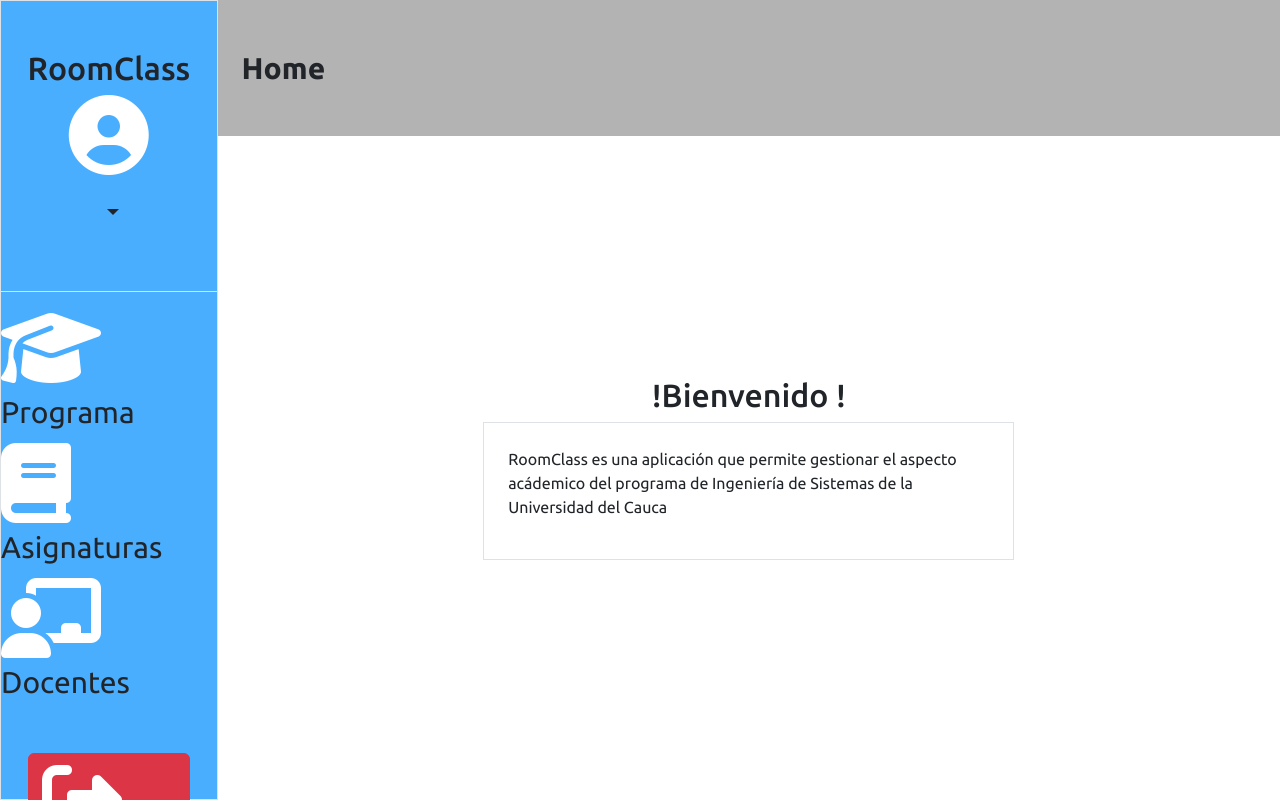
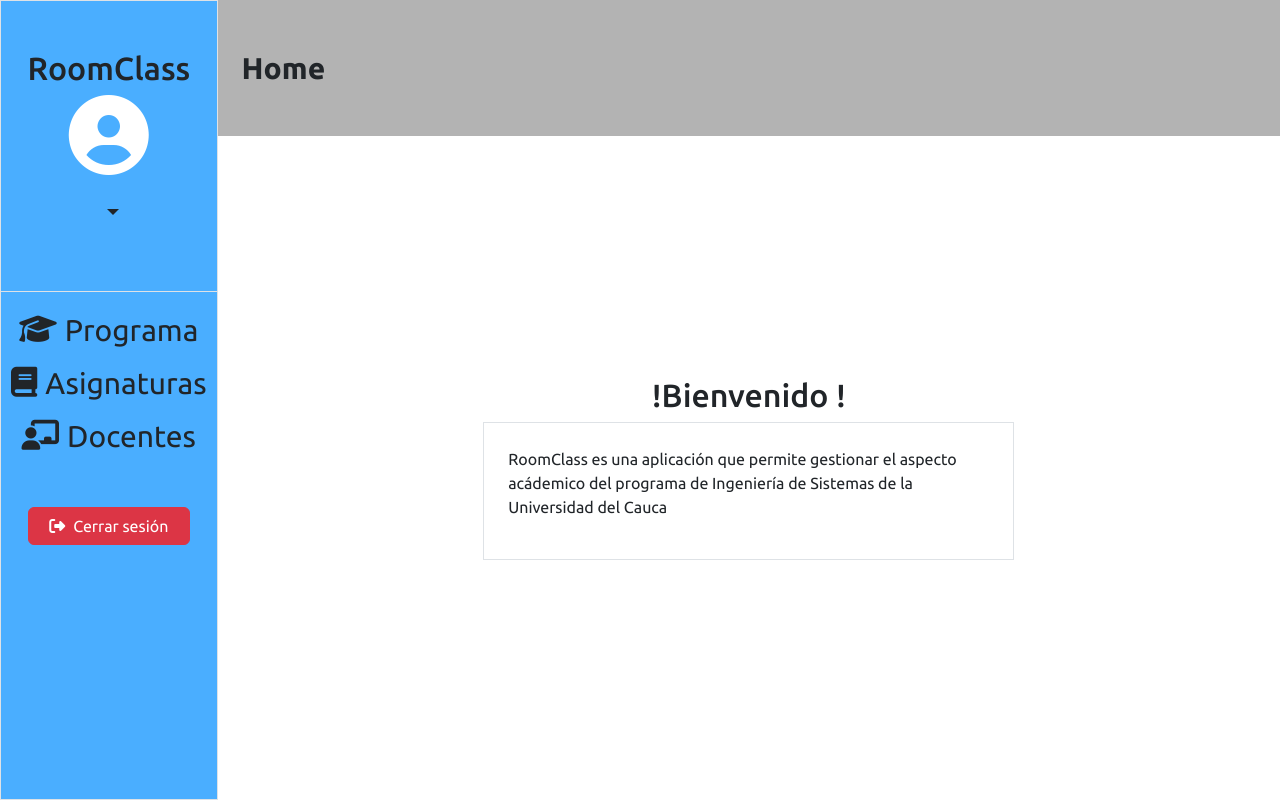
Before and after one commit to juliandross/RoomClassFront, an Angular app in the folder roomclass-app/: page /home in a window 1280 px wide. Built offline with nearby package versions, Linux system fonts and the light colour scheme; no server answers; sample sign-in values are in the browser's storage.

Commit message:
sidebarBetter

```diff
--- a/roomclass-app/src/app/shared/sidebar/sidebar.component.css
+++ b/roomclass-app/src/app/shared/sidebar/sidebar.component.css
@@ -2,10 +2,20 @@
     background-color: var(--secondary-color);
     height: 100vh;
 }
-i{
+
+/* Solo el ícono principal grande */
+.siderbar-container .fa-circle-user {
     color: white;
     font-size: 80px;
 }
+
+/* Íconos pequeños en menú y links */
+.siderbar-container .fa-sm {
+    font-size: 1em !important;
+    color: inherit;
+}
+
+/* Links */
 a{
     font-size: 30px;
     text-decoration: none;
--- a/roomclass-app/src/app/shared/sidebar/sidebar.component.html
+++ b/roomclass-app/src/app/shared/sidebar/sidebar.component.html
@@ -1,7 +1,7 @@
 <div class="siderbar-container w-100 border radious">
     <div class="user-info d-flex flex-column align-items-center my-5">
         <h2>RoomClass</h2>
-        <i class="fa-solid fa-circle-user fa-3x"></i>
+        <i class="fa-solid fa-circle-user fa-2x"></i>
         <div class="mt-3 d-flex align-items-center">
             <h3 class="me-2">{{user?.first_name}} {{user?.last_name}}</h3>
             <div class="dropdown">
@@ -9,12 +9,12 @@
                 <ul class="dropdown-menu">
                     <li>
                         <button class="dropdown-item" type="button" (click)="goToUserManagement()">
-                            <i class="fa-solid fa-user-gear me-2"></i>Gestionar usuario
+                            <i class="fa-solid fa-user-gear me-2 fa-sm"></i>Gestionar usuario
                         </button>
                     </li>
                     <li>
                         <button class="dropdown-item" type="button" (click)="logout()">
-                            <i class="fa-solid fa-right-from-bracket me-2"></i>Cerrar sesión
+                            <i class="fa-solid fa-right-from-bracket me-2 fa-sm"></i>Cerrar sesión
                         </button>
                     </li>
                 </ul>
@@ -24,18 +24,18 @@
     </div>
     <div class="links d-flex flex-column align-items-center border-top py-3">
         <a class="link mb-2" [routerLink]="'/home/programa'" routerLinkActive="active">
-            <i class="fa-solid fa-graduation-cap me-2"></i>Programa
+            <i class="fa-solid fa-graduation-cap me-2 fa-sm"></i>Programa
         </a>
         <a class="link mb-2" [routerLink]="'/home/asignaturas'" routerLinkActive="active">
-            <i class="fa-solid fa-book me-2"></i>Asignaturas
+            <i class="fa-solid fa-book me-2 fa-sm"></i>Asignaturas
         </a>
         <a class="link mb-2" [routerLink]="'/home/docentes'" routerLinkActive="active">
-            <i class="fa-solid fa-chalkboard-user me-2"></i>Docentes
+            <i class="fa-solid fa-chalkboard-user me-2 fa-sm"></i>Docentes
         </a>
     </div>
     <div class="d-flex flex-column align-items-center mt-4">
         <button class="btn btn-danger w-75" (click)="logout()">
-            <i class="fa-solid fa-right-from-bracket me-2"></i>Cerrar sesión
+            <i class="fa-solid fa-right-from-bracket me-2 fa-sm"></i>Cerrar sesión
         </button>
     </div>
 </div>
```
